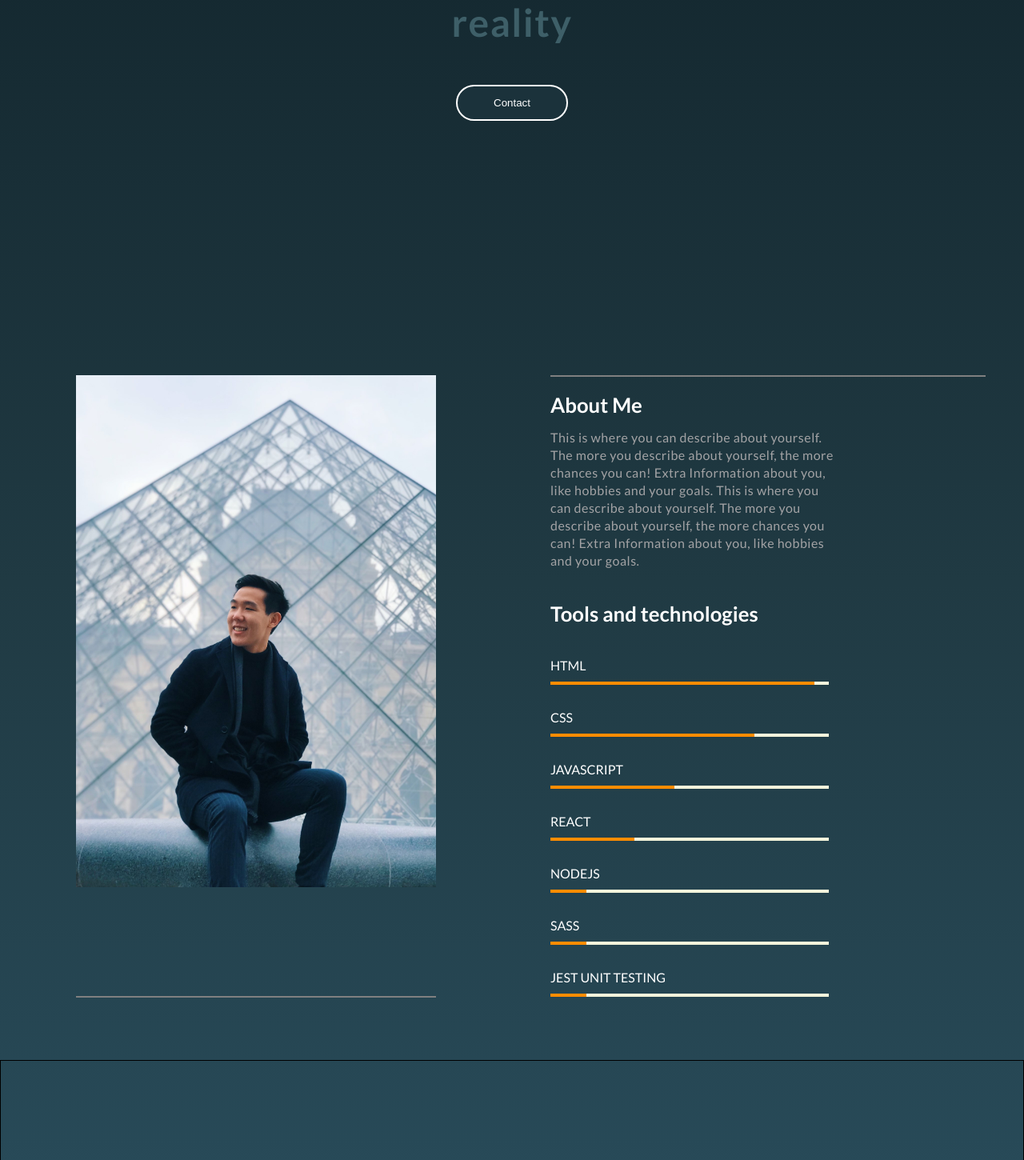
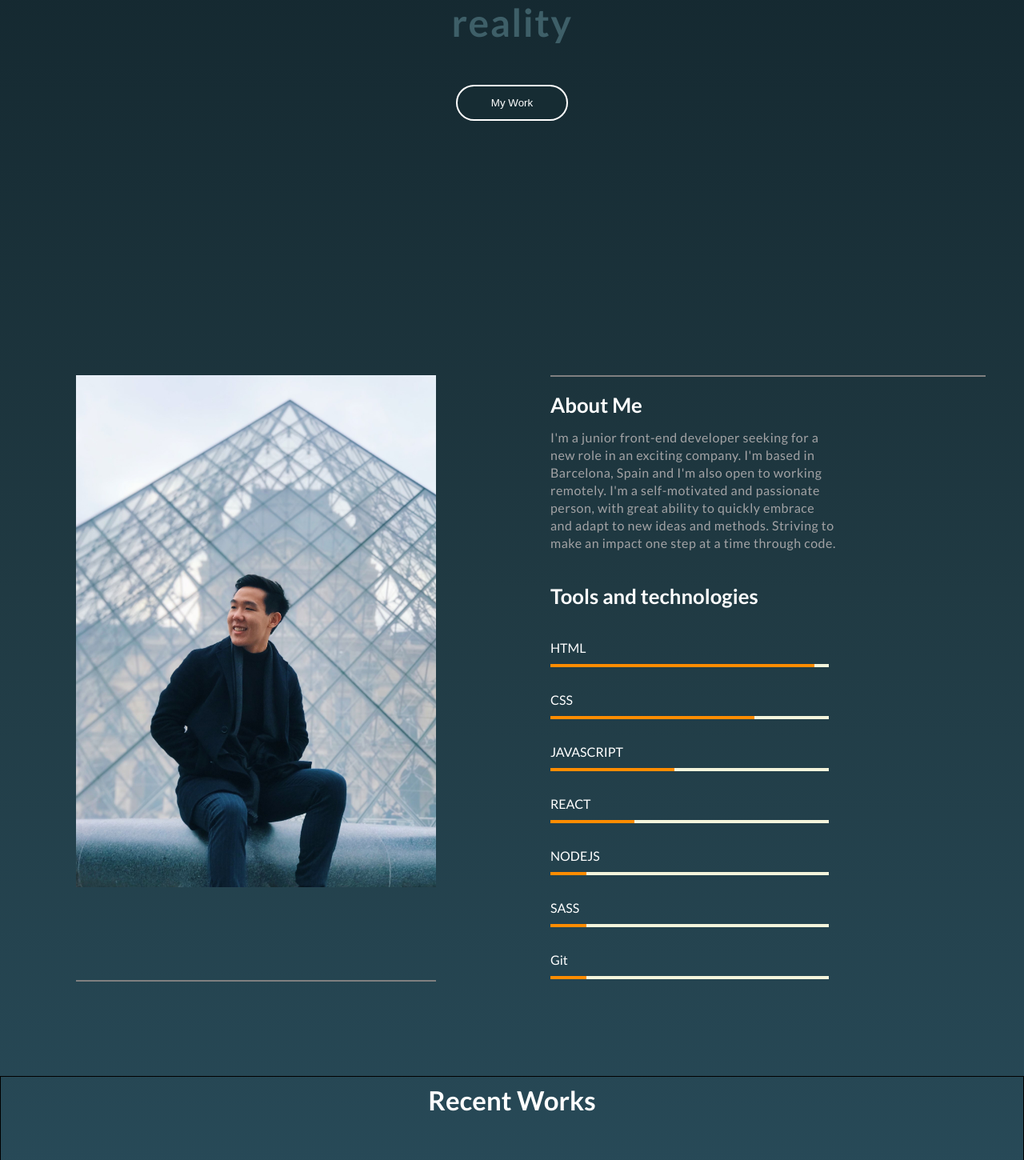
Before and after one commit to samchuu/Portfolio, a React (Create React App) app: page / in a window 1280 px wide. Shown: the part 420-1870 px from the top of the page at 80% size. Built offline with nearby package versions, Linux system fonts and the light colour scheme.

Commit message:
change home button

```diff
--- a/src/components/About.js
+++ b/src/components/About.js
@@ -16,12 +16,12 @@ function About() {
             <div className="about-line"></div>
             <h3 className="about-me">About Me</h3>
             <p className="description">
-              This is where you can describe about yourself. The more you
-              describe about yourself, the more chances you can! Extra
-              Information about you, like hobbies and your goals. This is where
-              you can describe about yourself. The more you describe about
-              yourself, the more chances you can! Extra Information about you,
-              like hobbies and your goals.
+              I'm a junior front-end developer seeking for a new role in an
+              exciting company. I'm based in Barcelona, Spain and I'm also open
+              to working remotely. I'm a self-motivated and passionate person,
+              with great ability to quickly embrace and adapt to new ideas and
+              methods. Striving to make an impact one step at a time through
+              code.
             </p>
           </div>
 
@@ -61,8 +61,8 @@ function About() {
               </li>
               <li>
                 <span className="line"></span>
-                <span className="jest-percentage" id="jest"></span>
-                JEST UNIT TESTING
+                <span className="git-percentage" id="git"></span>
+                Git
               </li>
             </ul>
           </div>
--- a/src/components/Home.js
+++ b/src/components/Home.js
@@ -3,6 +3,7 @@ import sam from "../icons/sam.jpeg";
 import facebook from "../icons/facebook.png";
 import instagram from "../icons/instagram.png";
 import linkedin from "../icons/linkedin.png";
+
 function Home({
   isRecentWorkScrolled,
   setIsRecentWorkScrolled,
@@ -27,7 +28,7 @@ function Home({
     aboutPage.scrollIntoView({ behavior: "smooth" });
   };
   const workHandler = () => {
-    const workPage = document.querySelector(".work-scroll");
+    const workPage = document.querySelector(".projects");
     workPage.scrollIntoView({ behavior: "smooth" });
     setIsHamburgerActive(false);
   };
@@ -100,7 +101,9 @@ function Home({
           turning ideas into
           <span className="reality"> reality</span>
         </h2>
-        <button className="contact">Contact</button>
+        <button onClick={workHandler} className="contact">
+          My Work
+        </button>
       </div>
     </div>
   );
--- a/src/components/Project.js
+++ b/src/components/Project.js
@@ -14,12 +14,13 @@ function Project({ isRecentWorkScrolled, setIsRecentWorkScrolled }) {
     }
   });
   return (
+    <div>
+      <h2 className="projects">Recent Works</h2>
+
       <div
         className={isRecentWorkScrolled ? "project-container" : "hide-project"}
       >
         <div className="project-inner-box">
-        <h2 className="projects">Recent Works</h2>
-
           <div className="project-box">
             <div className="pomodoro-box">
               <img className="pomodoro" src={pomodoro} alt="" />
@@ -27,7 +28,10 @@ function Project({ isRecentWorkScrolled, setIsRecentWorkScrolled }) {
               <a href="https://pomodorofcc.netlify.app/" target="_blank">
                 <button className="live">See Live</button>
               </a>
-            <a href="https://github.com/samchuu/Pomodoro--FCC" target="_blank">
+              <a
+                href="https://github.com/samchuu/Pomodoro--FCC"
+                target="_blank"
+              >
                 <span className="source-code">Source Code</span>
               </a>
             </div>
@@ -45,8 +49,8 @@ function Project({ isRecentWorkScrolled, setIsRecentWorkScrolled }) {
               </a>
             </div>
 
-          <div className="player-box">
-            <img className="player" src={drum} alt="" />
+            <div className="drum-box">
+              <img className="drum" src={drum} alt="" />
               <h4>Drum Machine</h4>
               <a
                 href="https://theultimatedrummachine.netlify.app/"
@@ -64,6 +68,7 @@ function Project({ isRecentWorkScrolled, setIsRecentWorkScrolled }) {
           </div>
         </div>
       </div>
+    </div>
   );
 }
 
--- a/src/styles.css
+++ b/src/styles.css
@@ -220,7 +220,7 @@ nav {
 }
 .contact {
   border: 2px solid white;
-  background-color: #1b323b;
+  background-color: #162c33;
   color: white;
   width: 140px;
   height: 45px;
@@ -229,6 +229,7 @@ nav {
   cursor: pointer;
   top: 70px;
 }
+
 .contact:hover {
   background-color: white;
   color: black;
@@ -293,12 +294,15 @@ nav {
   display: none;
 }
 .projects {
-  margin: 30px 0;
+  text-align: center;
+  position: relative;
+
+  top: 50px;
 }
 
 .pomodoro,
 .calculator,
-.player {
+.drum {
   width: 100%;
   cursor: pointer;
   border: none;
@@ -307,7 +311,7 @@ nav {
   box-shadow: 5px 5px 5px black;
 }
 
-.player:hover {
+.drum:hover {
   margin-right: 30px;
   box-shadow: 15px 15px 15px black;
 }
@@ -449,7 +453,7 @@ li {
 .react-percentage,
 .node-percentage,
 .sass-percentage,
-.jest-percentage {
+.git-percentage {
   background-color: darkorange;
   height: 4px;
   position: absolute;
@@ -484,8 +488,8 @@ li {
   animation: sass 1s ease-out;
   width: 45px;
 }
-#jest {
-  animation: jest 1s ease-out;
+#git {
+  animation: git 1s ease-out;
   width: 45px;
 }
 
@@ -538,7 +542,7 @@ li {
     width: 45px;
   }
 }
-@keyframes jest {
+@keyframes git {
   0% {
     width: 0;
   }
@@ -613,7 +617,7 @@ li {
   .bottom-line {
     border: 1px solid grey;
     width: 450px;
-    margin-top: 116px;
+    margin-top: 96px;
 
     /* right: 650px;
     bottom: 30px; */
@@ -638,7 +642,7 @@ li {
   .project-box {
     display: grid;
     grid-template-columns: 1fr 1fr 1fr;
-    grid-template-areas: "pomodoro calc player";
+    grid-template-areas: "pomodoro calc drum";
     display: flex;
     justify-content: space-evenly;
   }
@@ -656,8 +660,8 @@ li {
     grid-area: calc;
     margin-right: 50px;
   }
-  .player-box {
-    grid-area: player;
+  .drum-box {
+    grid-area: drum;
   }
 
   /* footer */
@@ -705,6 +709,7 @@ li {
     margin: 0 auto;
     cursor: pointer;
   }
+
   .footer-icon-box {
     width: 387px;
     margin: 0 auto;
```
Also changed, not shown: src/icons/arrowdown.png (added), src/icons/arrowright.png (added). Lines whose indentation alone changed are shown as unchanged.
